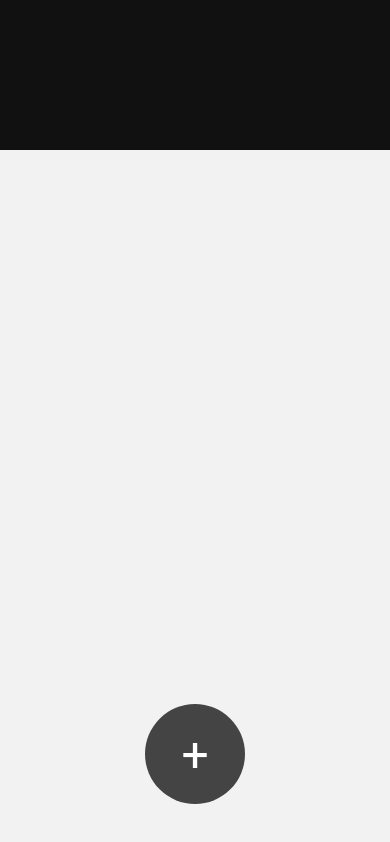
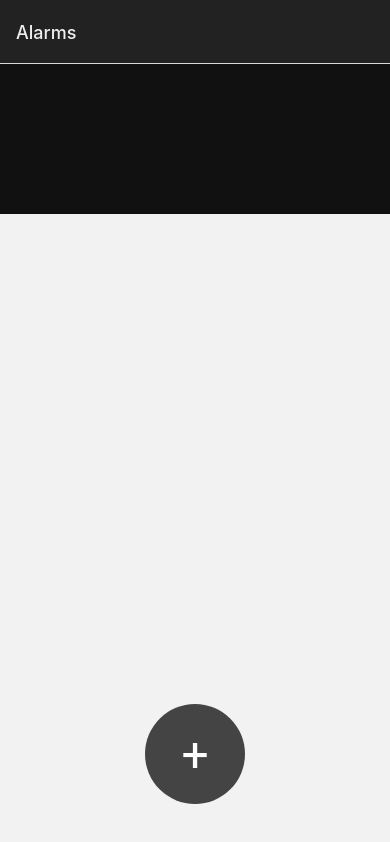
Before and after one commit to cgladish/rem-alarm, a React Native app: screen /Alarms in a window 390 px wide. Before the commit this address had no page. Built offline with nearby package versions, Linux system fonts and the light colour scheme.

Commit message:
Header bar

```diff
--- a/App.tsx
+++ b/App.tsx
@@ -30,12 +30,13 @@ export default function App() {
     <Provider store={store}>
       <NavigationContainer>
         <Stack.Navigator
-          initialRouteName="alarms"
-          screenOptions={() => ({
-            headerShown: false,
-          })}
+          initialRouteName="Alarms"
+          screenOptions={{
+            headerStyle: { backgroundColor: "#222" },
+            headerTitleStyle: { color: "#eee" },
+          }}
         >
-          <Stack.Screen name="alarms" component={Alarms} />
+          <Stack.Screen name="Alarms" component={Alarms} />
         </Stack.Navigator>
       </NavigationContainer>
     </Provider>
```
Also changed, not shown: views/Alarms/index.tsx (+1 -8 lines).
